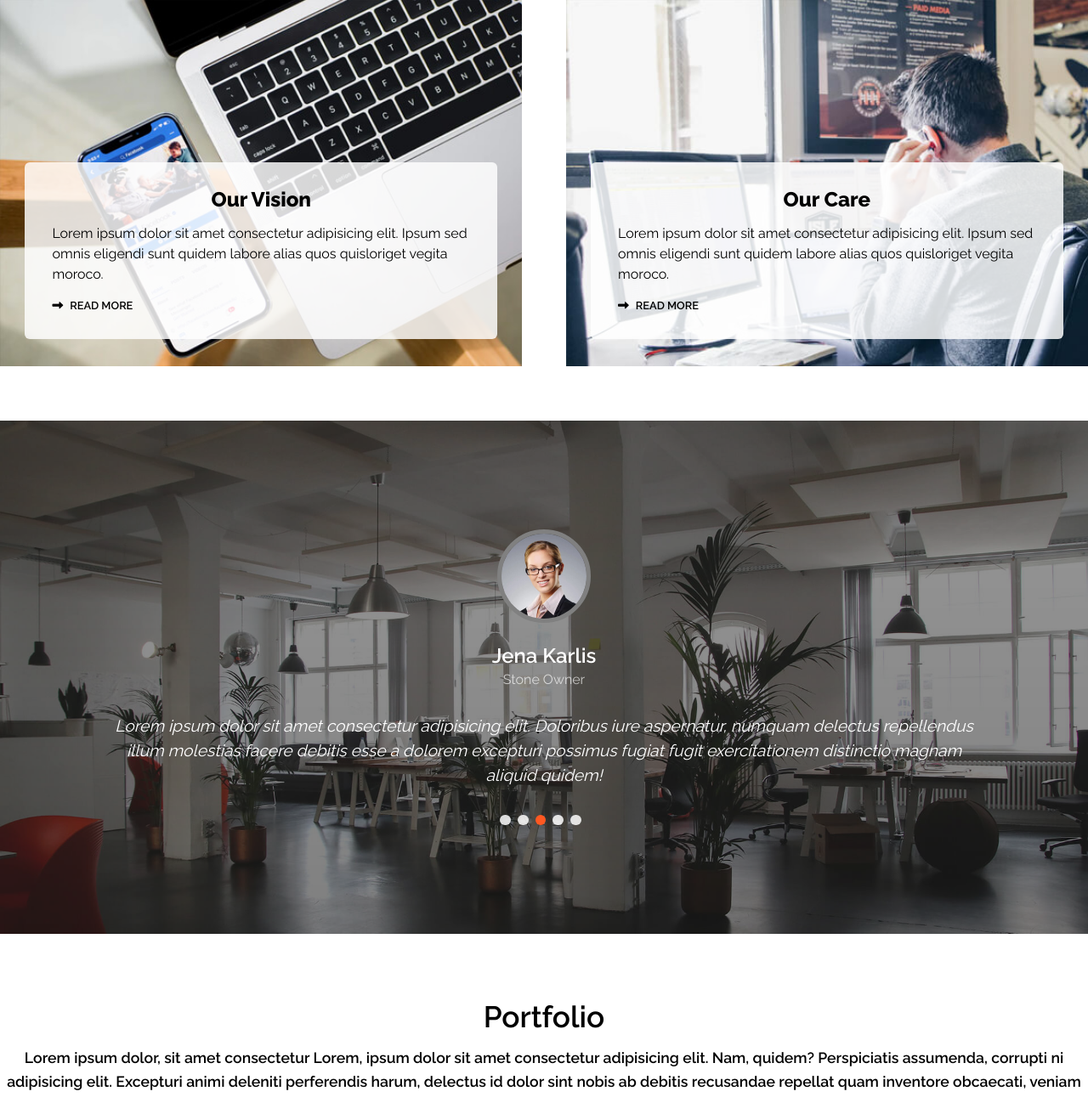
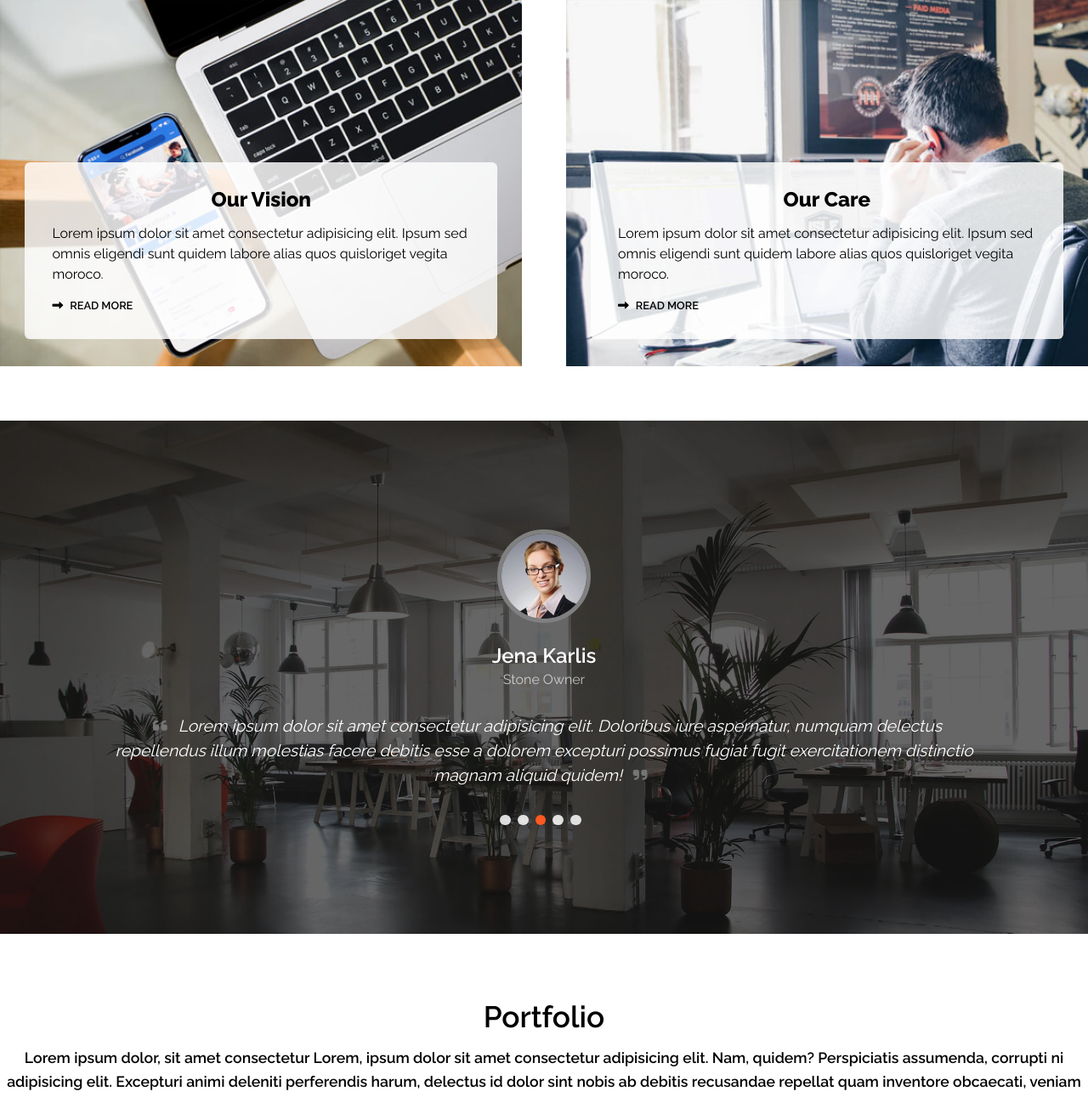
Before and after one commit to sohailshaik8328/AltCampus-checkpoint-4, a PHP site: page / in a window 1280 px wide; the page is wider, and only the part inside the window is pictured. Shown: the part 3741-5032 px from the top of that part at 85% size. Run offline with PHP 8.4, Linux system fonts and the light colour scheme; some libraries are stand-ins or nearby versions.

Commit message:
checkpoint_4

```diff
--- a/assets/stylesheet/style.css
+++ b/assets/stylesheet/style.css
@@ -531,7 +531,7 @@ html{
 /* Testimonial section */
 
 .testimonial_section{
-    background: linear-gradient(rgba(0, 0, 0, 0.4), rgba(0, 0, 0, 0.5)) ,url(../media/testimonials-bg.jpg) no-repeat;
+    background: linear-gradient(rgba(0, 0, 0, 0.6), rgba(0, 0, 0, 0.6)) ,url(../media/testimonials-bg.jpg) no-repeat;
     background-size: cover;
     text-align: center;
     padding: 8rem;
@@ -562,6 +562,10 @@ html{
     line-height: 1.5;
     color: #ffffff;
     margin-top: 1.5rem;
+}
+blockquote i{
+    color: #757575;
+    margin: 0 0.5rem;
 }
 
 /* Portfolio Section */
--- a/index.html
+++ b/index.html
@@ -298,9 +298,11 @@
                 <img src="./assets/media/testimonials/testimonials-3.jpg" alt="testimonial-3">
                 <strong>Jena Karlis</strong>
                 <small>Stone Owner</small>
-                <blockquote>Lorem ipsum dolor sit amet consectetur adipisicing elit. Doloribus iure aspernatur, numquam
+                <blockquote> <i class="fas fa-quote-left"> </i>
+                    Lorem ipsum dolor sit amet consectetur adipisicing elit. Doloribus iure aspernatur, numquam
                     delectus repellendus illum molestias facere debitis esse a dolorem excepturi possimus fugiat fugit
-                    exercitationem distinctio magnam aliquid quidem!</blockquote>
+                    exercitationem distinctio magnam aliquid quidem! <i class="fas fa-quote-right"></i>
+                </blockquote>
                 <div class="dots flex center">
                     <div class="dot dot_active"></div>
                     <div class="dot dot_active"></div>
```
